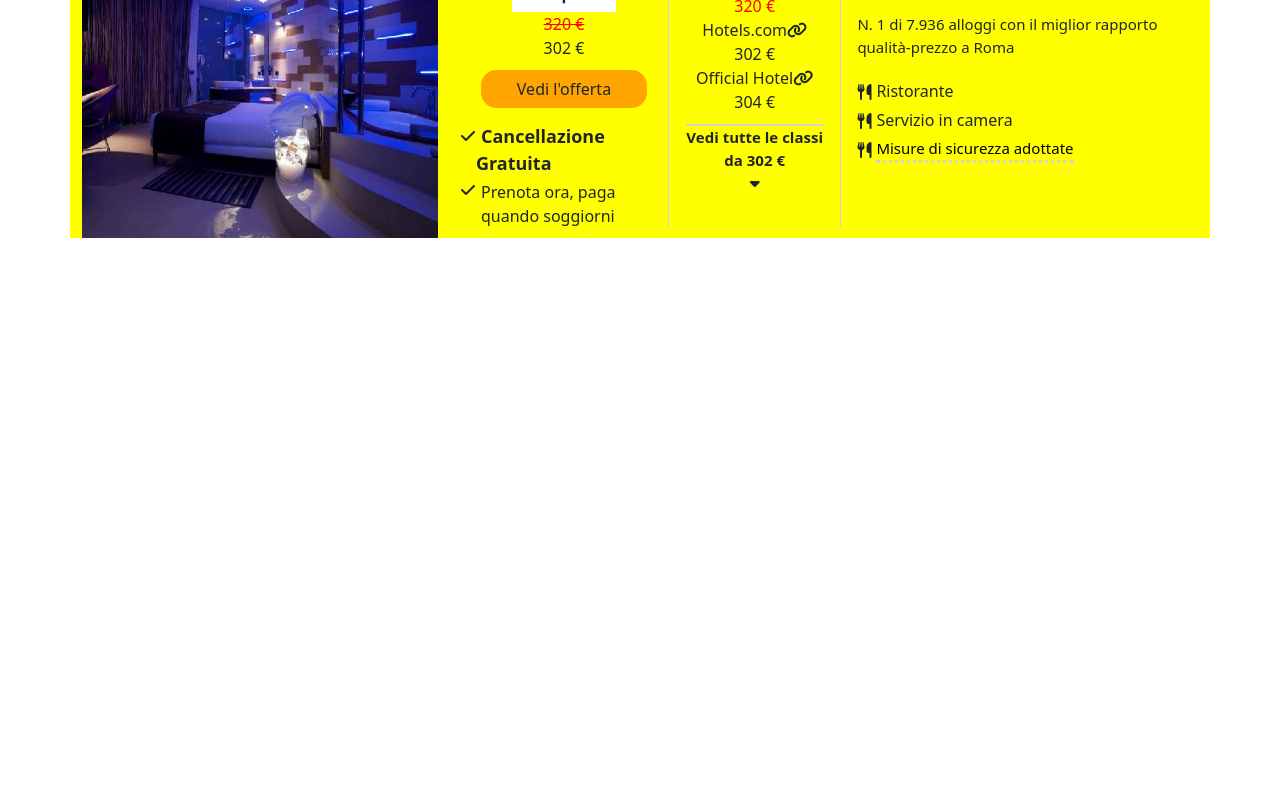
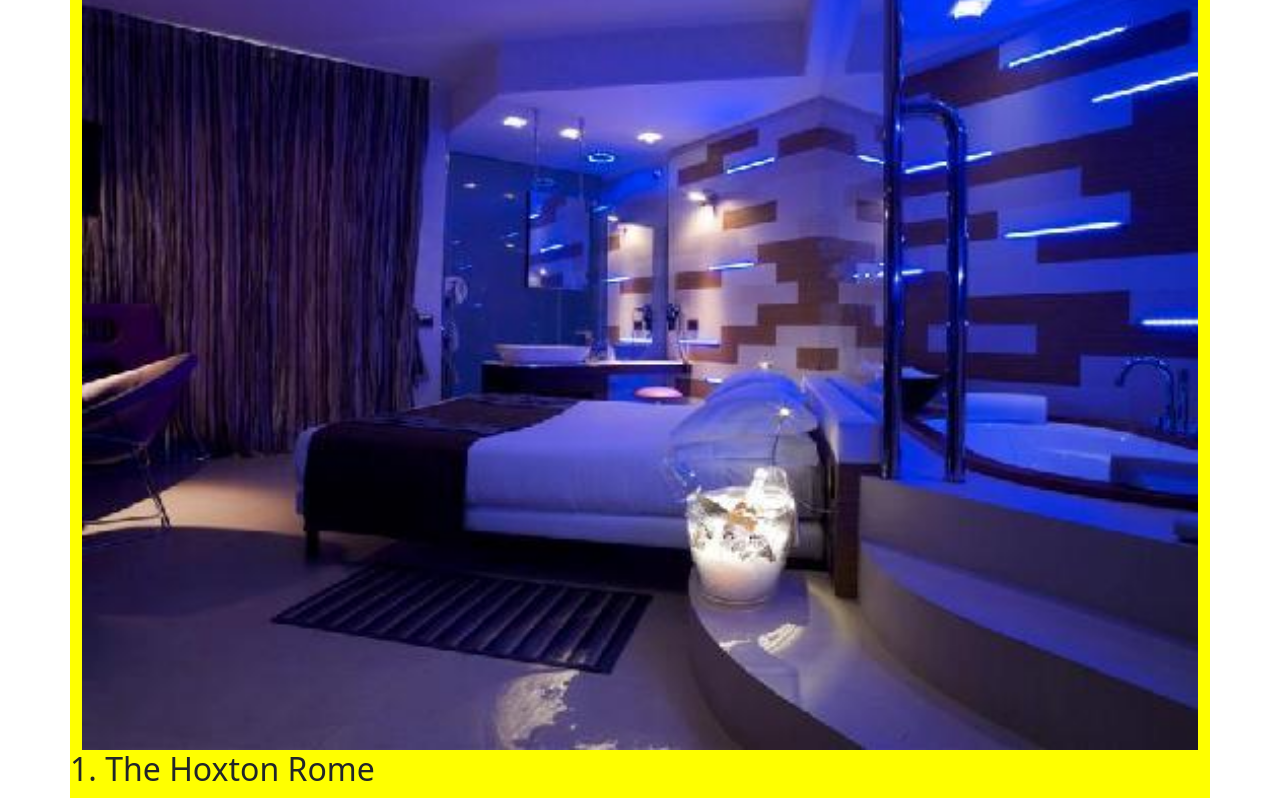
Before and after one commit to fede2796/htmlcss-microlayout, a plain HTML site: page index.html in a window 1280 px wide. Shown: the part 86-884 px from the top of the page. Before the commit the page ends 800 px from the top, so only its background shows below. Drawn offline with nearby package versions, Linux system fonts and the light colour scheme.

Commit message:
modifiche

```diff
--- a/css/style.css
+++ b/css/style.css
@@ -174,3 +174,8 @@ img{
        padding-left: 0;
    }
 }
+@media screen and (min-width:768px) {
+   .product-card{
+       display: block;
+   }
+}
--- a/index.html
+++ b/index.html
@@ -17,7 +17,7 @@
         <section>
             <div class="container">
                 <div class="row">
-                    <div class="col-4 ">
+                    <div class="col-4 col-md-12">
 
                         <div class="img-container">
                             <img src="img/camere-di-design.jpg" alt="hotel">
@@ -25,7 +25,7 @@
 
                     </div>
 
-                    <div class="col-8 ">
+                    <div class="col-8 col-md-12">
                         <h2>1. The Hoxton Rome</h2>
                         <div class="product-card">
                             <div class="start">
```
